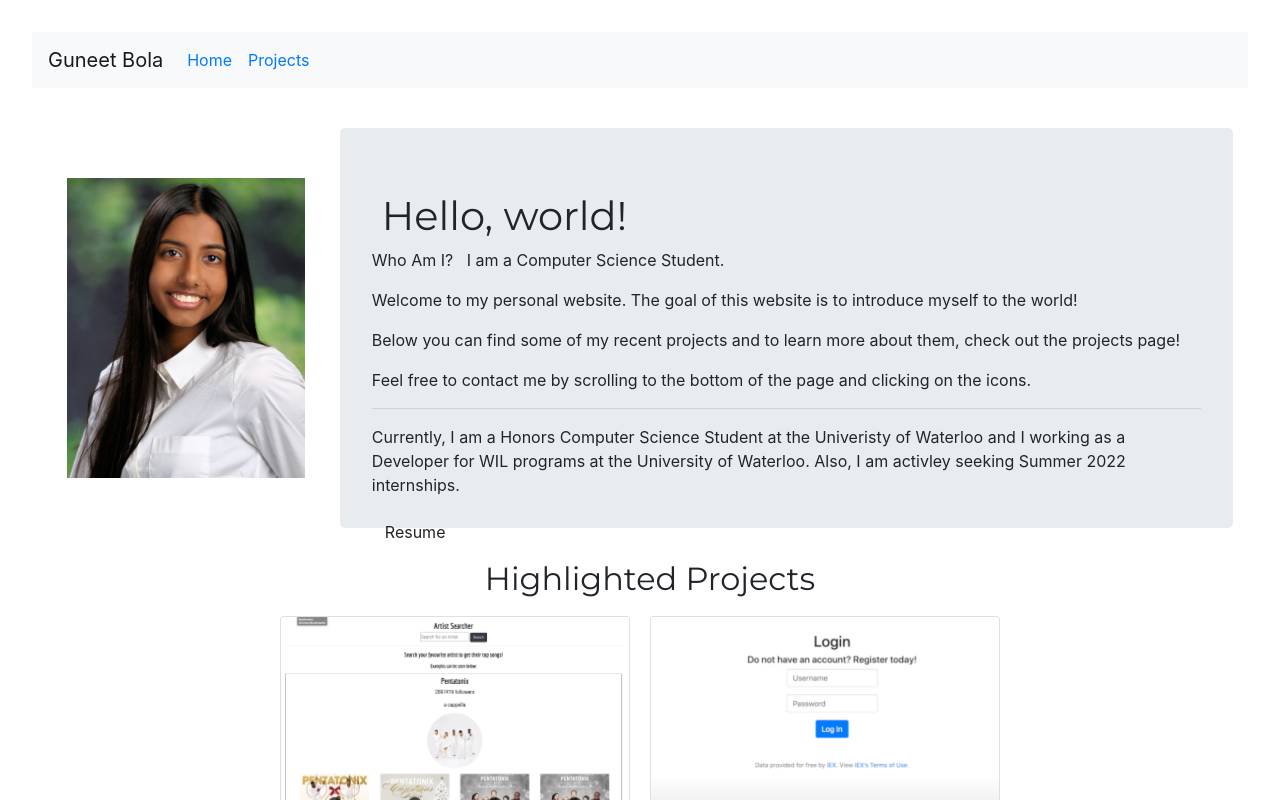
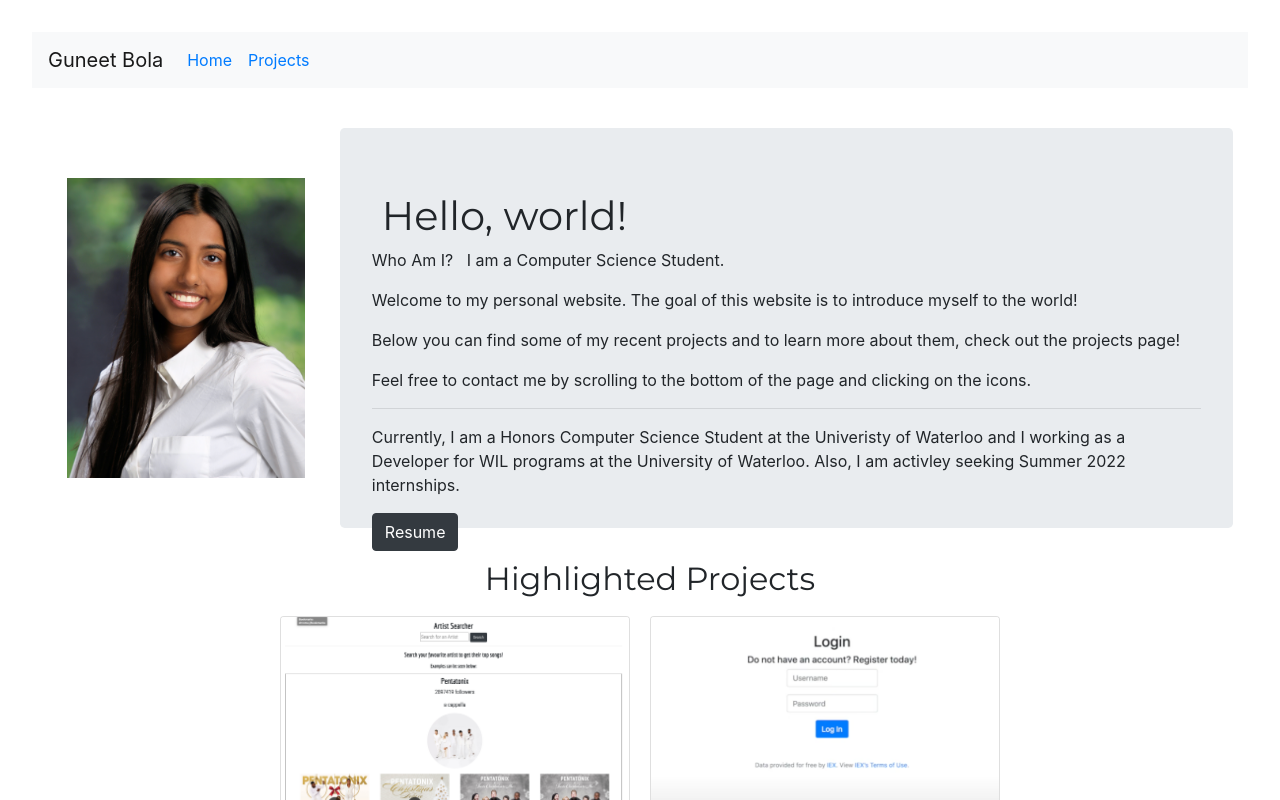
Before and after one commit to GuneetBola/Personal-Website, a React (Vite) app: page / in a window 1280 px wide. Shown: the top 800 px of the page. Built offline with nearby package versions, Linux system fonts and the light colour scheme.

Commit message:
Update Home.js

```diff
--- a/src/components/Home.js
+++ b/src/components/Home.js
@@ -37,7 +37,7 @@ class Home extends Component {
                         <p>Feel free to contact me by scrolling to the bottom of the page and clicking on the icons.</p>
                         <hr />
                         <p>Currently, I am a Honors Computer Science Student at the Univeristy of Waterloo and I working as a Developer for WIL programs at the University of Waterloo. Also, I am activley seeking Summer 2022 internships.</p>
-                        <button class="btn" href={resume} rel="noopener" target="_blank">Resume</button>
+                        <button type="button" class="btn btn-dark" href={resume} rel="noopener" target="_blank">Resume</button>
                     </Jumbotron>
                 </div>
 
```
